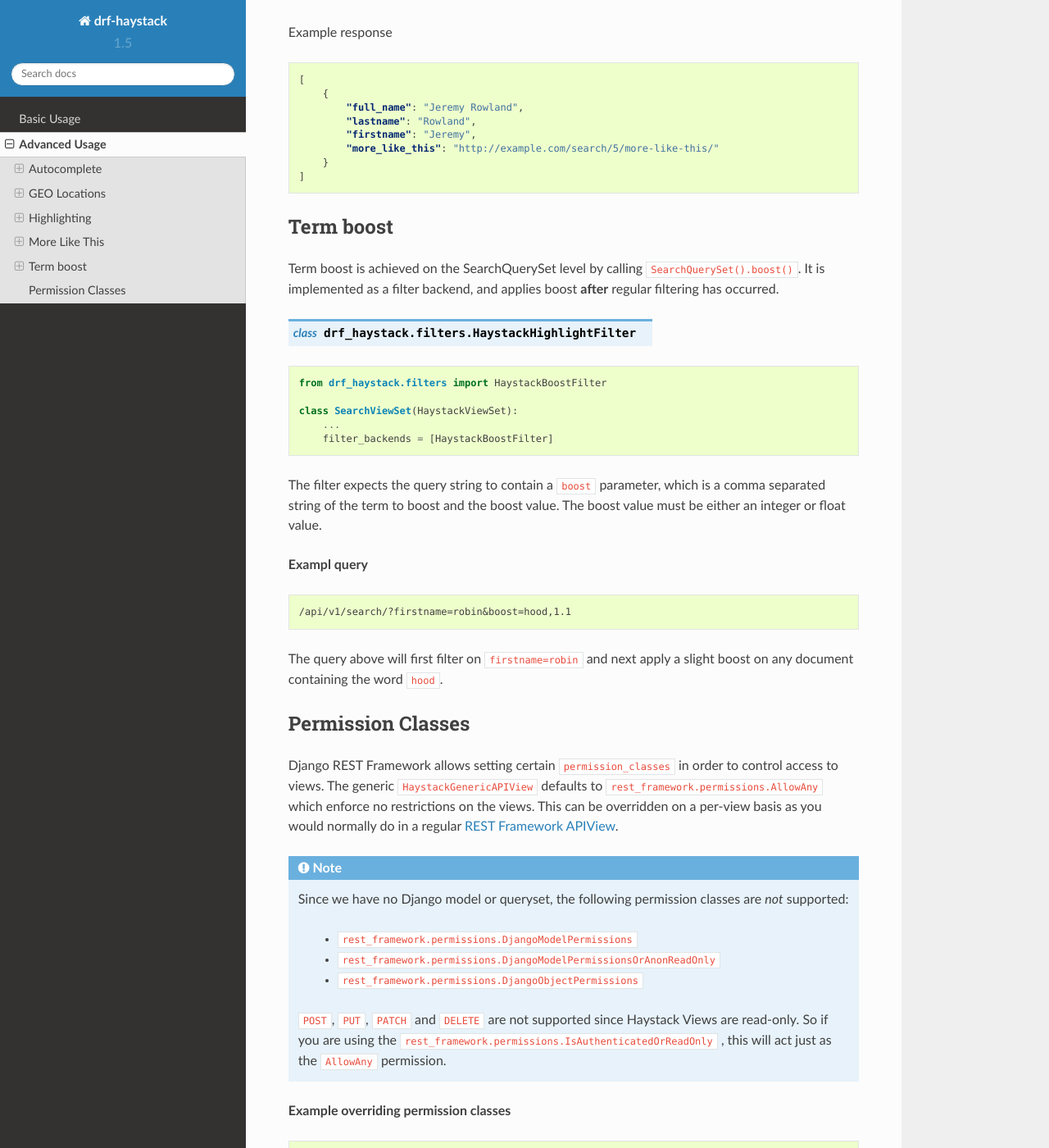
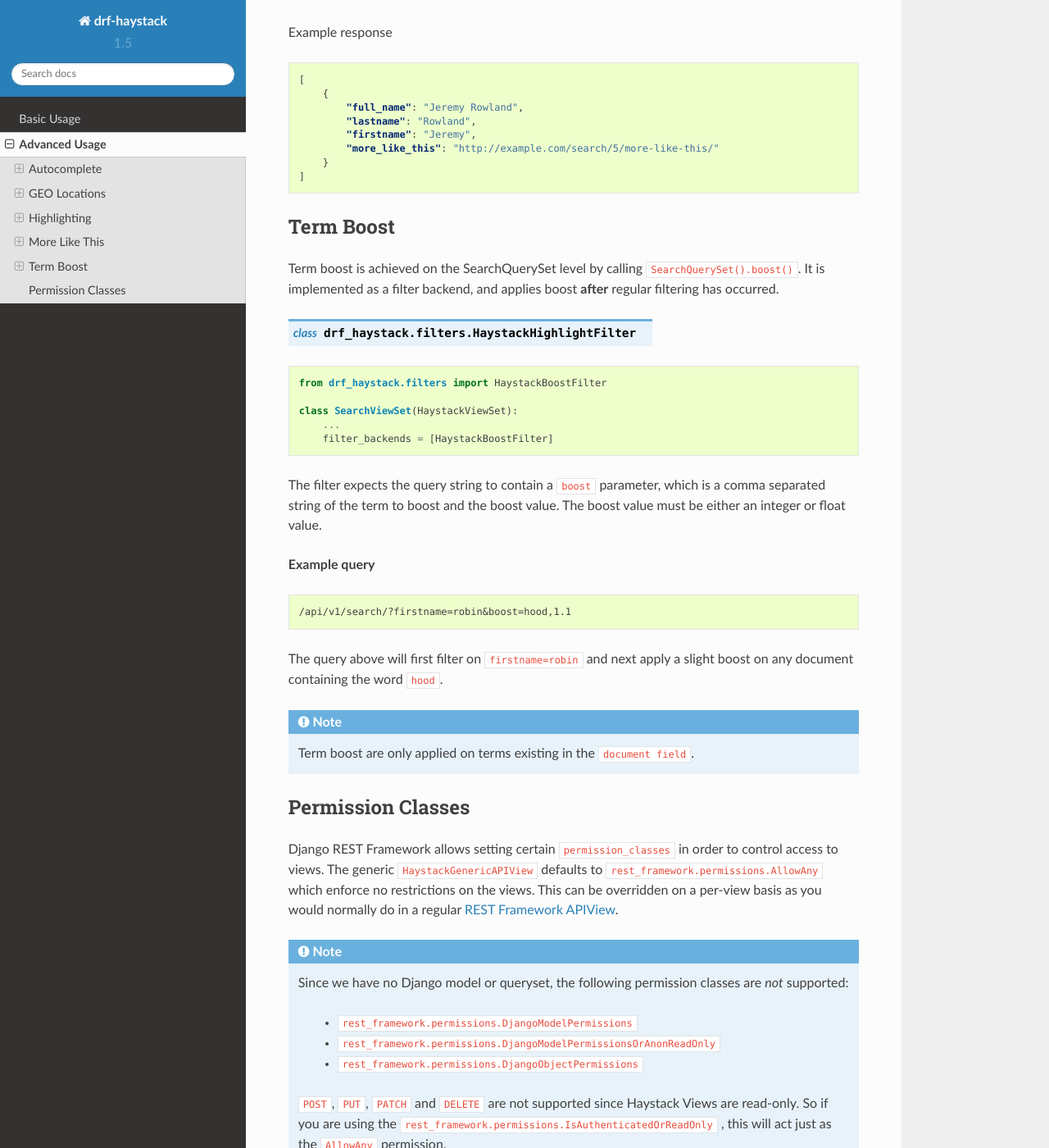
Before and after one commit to rhblind/drf-haystack, a Sphinx documentation site: the page built from docs/advanced_usage.rst, in a window 1280 px wide and 1400 px high, scrolled down 5746 px. Shown: the whole window at 82% size. Built offline with Sphinx 7.4.7 and the Read the Docs theme 2.0.0, drawn with Linux system fonts in a browser that asks for light colours.

Commit message:
minor changes to docs

```diff
--- a/docs/advanced_usage.rst
+++ b/docs/advanced_usage.rst
@@ -318,7 +318,7 @@ Example response
     ]
 
 
-Term boost
+Term Boost
 ==========
 
 Term boost is achieved on the SearchQuerySet level by calling ``SearchQuerySet().boost()``. It is
@@ -338,7 +338,7 @@ implemented as a filter backend, and applies boost **after** regular filtering h
 The filter expects the query string to contain a ``boost`` parameter, which is a comma separated string
 of the term to boost and the boost value. The boost value must be either an integer or float value.
 
-**Exampl query**
+**Example query**
 
 .. code-block:: none
 
@@ -346,6 +346,11 @@ of the term to boost and the boost value. The boost value must be either an inte
 
 The query above will first filter on ``firstname=robin`` and next apply a slight boost on any document containing
 the word ``hood``.
+
+.. note::
+
+    Term boost are only applied on terms existing in the ``document field``.
+
 
 .. _permission-classes-label:
 
```
